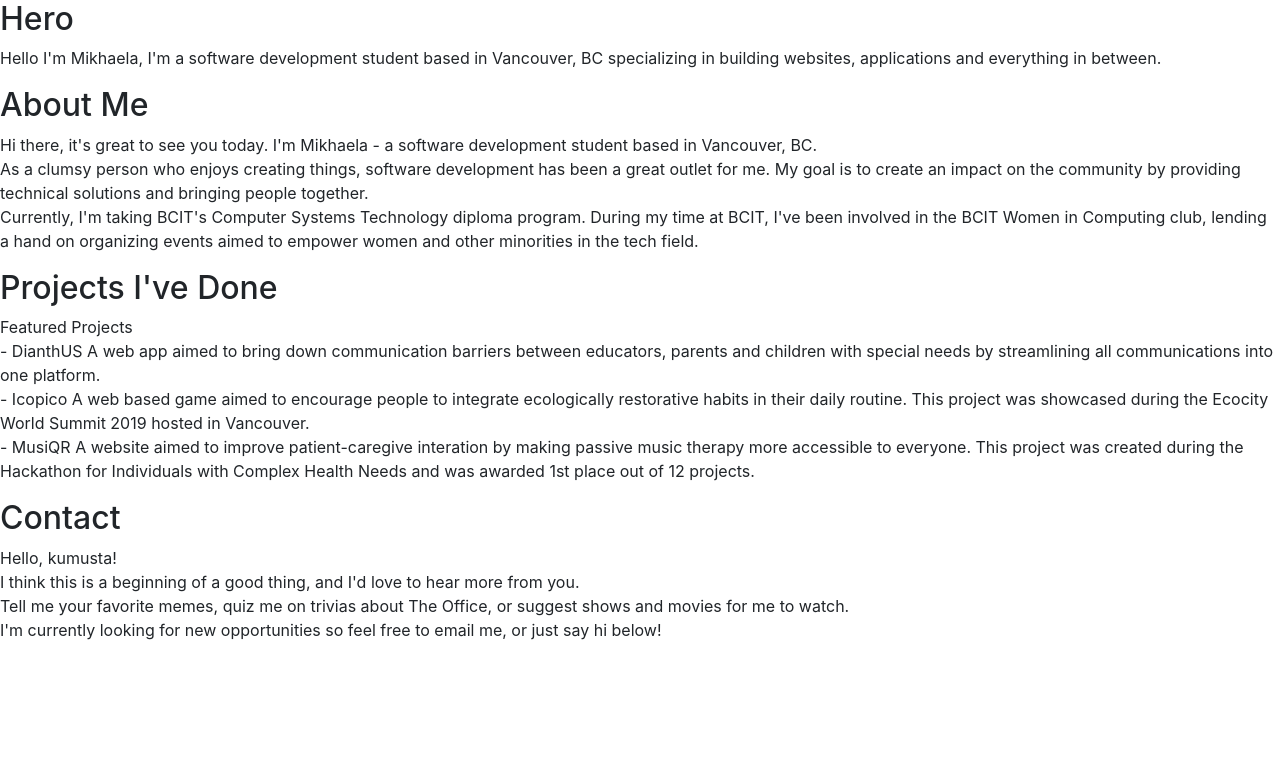
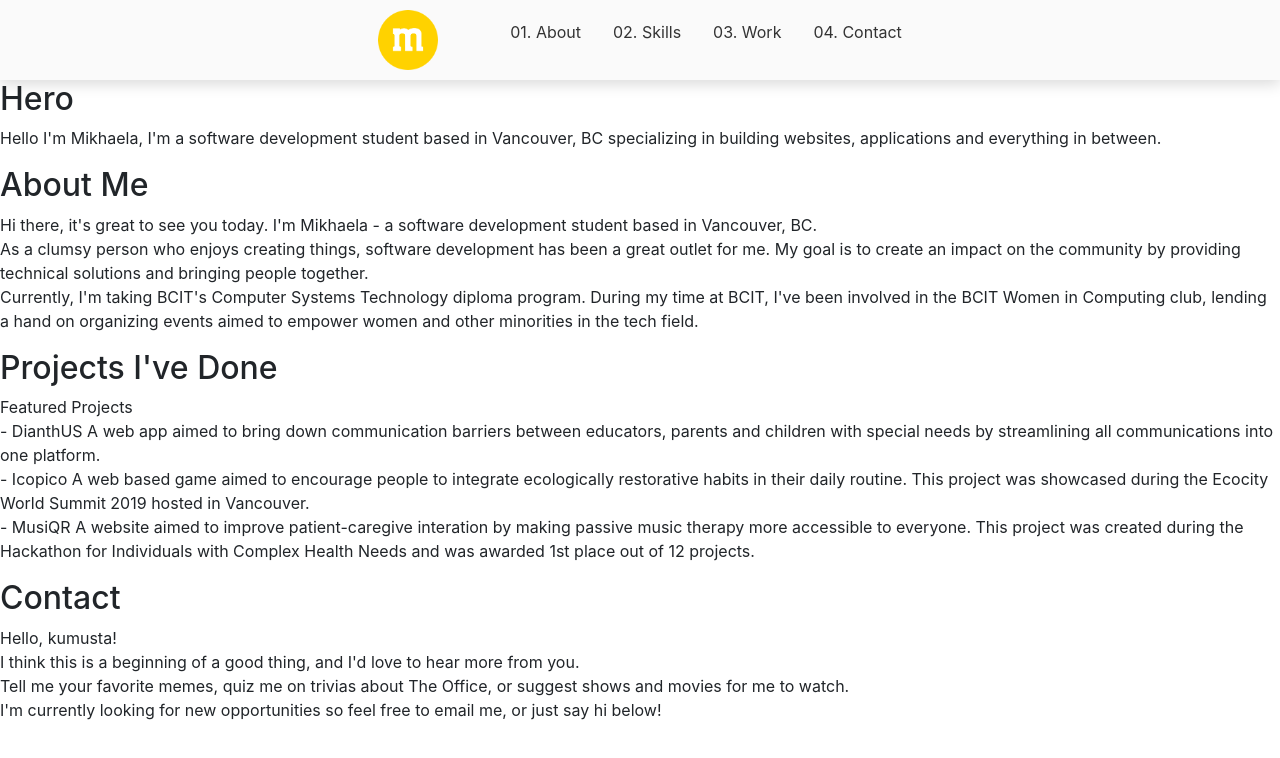
Before and after one commit to mlayon/portfolio, a React (Create React App) app in the folder personal-website/: page / in a window 1280 px wide. Shown: the top 758 px of the page. Built offline with nearby package versions, Linux system fonts and the light colour scheme.

Commit message:
added navbar and its stylings

```diff
--- a/personal-website/package.json
+++ b/personal-website/package.json
@@ -13,7 +13,8 @@
     "react-loader-spinner": "^3.1.14",
     "react-loading": "^2.0.3",
     "react-lottie": "^1.2.3",
-    "react-scripts": "3.4.1"
+    "react-scripts": "3.4.1",
+    "react-scroll": "^1.7.16"
   },
   "scripts": {
     "start": "react-scripts start",
--- a/personal-website/src/App.js
+++ b/personal-website/src/App.js
@@ -1,5 +1,7 @@
 import React, { Component } from "react";
 import Loading from "./components/Loading.js";
+
+import Navbar from "./components/Navbar";
 import Hero from "./components/Hero";
 import About from "./components/About";
 import Work from "./components/Work";
@@ -10,6 +12,7 @@ const App = () => {
   return (
     // <Loading/>
     <div className="App">
+      <Navbar/>
       <Hero/>
       <About/>
       <Work/>
--- a/personal-website/src/components/About.js
+++ b/personal-website/src/components/About.js
@@ -21,6 +21,7 @@ export default class About extends Component {
             time at BCIT, I've been involved in the BCIT Women in Computing
             club, lending a hand on organizing events aimed to empower
             women and other minorities in the tech field.
+
           </p>
         </div>
       </section>
--- /dev/null
+++ b/personal-website/src/components/Navbar.js
@@ -0,0 +1,78 @@
+import React, { Component } from "react";
+import { Link, animateScroll as scroll } from "react-scroll";
+import logo from "../img/m-logo.png";
+
+export default class Navbar extends Component {
+  scrollToTop = () => {
+    scroll.scrollToTop();
+  };
+
+  render() {
+    return (
+      <nav className="nav" id="navbar">
+        <div className="nav-content">
+          <img
+            src={logo}
+            className="nav-logo"
+            alt="Logo."
+            onClick={this.scrollToTop}
+          />
+
+          <ul className="nav-items">
+            <li className="nav-item">
+              <Link
+                activeClass="active"
+                to="about"
+                spy={true}
+                smooth={true}
+                offset={-70}
+                duration={500}
+              >
+                01. About
+              </Link>
+            </li>
+
+            <li className="nav-item">
+              <Link
+                activeClass="active"
+                to="about"
+                spy={true}
+                smooth={true}
+                offset={-70}
+                duration={500}
+              >
+                02. Skills
+              </Link>
+            </li>
+
+            <li className="nav-item">
+              <Link
+                activeClass="active"
+                to="work"
+                spy={true}
+                smooth={true}
+                offset={-70}
+                duration={500}
+              >
+                03. Work
+              </Link>
+            </li>
+
+            <li className="nav-item">
+              <Link
+                activeClass="active"
+                to="contact"
+                spy={true}
+                smooth={true}
+                offset={-70}
+                duration={500}
+              >
+                04. Contact
+              </Link>
+            </li>
+          </ul>
+        </div>
+      </nav>
+    );
+  }
+}
--- a/personal-website/src/stylings/App.css
+++ b/personal-website/src/stylings/App.css
@@ -1,3 +1,42 @@
-.loader {
+:root {
+  --off-white: #fafafa;
+}
+.nav {
+  background-color: var(--off-white);
+  position: sticky;
+  top: 0px;
+  width: 100%;
+  height: 80px;
+  z-index: 1000;
+  box-shadow: 0 4px 14px 0 rgba(0, 0, 0, 0.15);
+}
 
+.nav-logo {
+  height: 60px;
+  width: 60px;
 }
+
+.nav-logo:hover {
+  cursor: pointer;
+}
+
+.nav .nav-content {
+  max-width: 900px;
+  padding: 0rem 3rem;
+  margin: 0 auto;
+  display: flex;
+  justify-content: space-between;
+  align-items: center;
+  height: 100%;
+}
+
+.nav-item {
+  display: inline;
+  margin-left: 2rem;
+  color: #333;
+}
+
+.nav-item:hover {
+  color: black;
+  cursor: pointer;
+}
```
Also changed, not shown: personal-website/src/img/m-logo.png (added), 1 other file (tests, documents, lock files or other folders).
